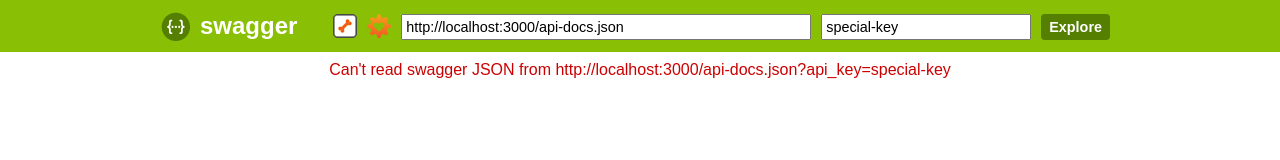
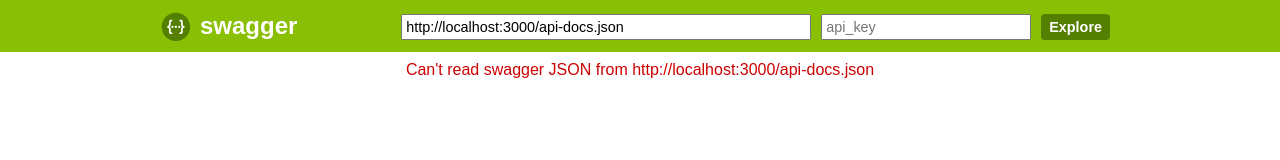
Before and after one commit to DavidMedeiros/collections-backend, a website: page doc/swagger/index.html in a window 1280 px wide. Drawn offline with Linux system fonts and the light colour scheme; no server answers; a web font is replaced by a local one.

Commit message:
:bear: Swagger Documentation

```diff
--- a/doc/swagger/index.html
+++ b/doc/swagger/index.html
@@ -20,7 +20,7 @@
 	$(function () {
 	    window.swaggerUi = new SwaggerUi({
                 discoveryUrl: "http://localhost:3000/api-docs.json",
-                apiKey:"special-key",
+                apiKey:"",
                 dom_id:"swagger-ui-container",
                 supportHeaderParams: false,
                 supportedSubmitMethods: ['get', 'post', 'put', 'delete'],
@@ -53,12 +53,6 @@
         <a id="logo" href="http://swagger.wordnik.com">swagger</a>
 
         <form id='api_selector'>
-            <div class='input icon-btn'>
-                <img id="show-pet-store-icon" src="images/pet_store_api.png" title="Show Swagger Petstore Example Apis">
-            </div>
-            <div class='input icon-btn'>
-                <img id="show-wordnik-dev-icon" src="images/wordnik_api.png" title="Show Wordnik Developer Apis">
-            </div>
             <div class='input'><input placeholder="http://example.com/api" id="input_baseUrl" name="baseUrl"
                                       type="text"/></div>
             <div class='input'><input placeholder="api_key" id="input_apiKey" name="apiKey" type="text"/></div>
--- a/doc/swagger/swagger-ui.js
+++ b/doc/swagger/swagger-ui.js
@@ -1116,21 +1116,12 @@
     }
 
     HeaderView.prototype.events = {
-      'click #show-pet-store-icon': 'showPetStore',
-      'click #show-wordnik-dev-icon': 'showWordnikDev',
       'click #explore': 'showCustom',
       'keyup #input_baseUrl': 'showCustomOnKeyup',
       'keyup #input_apiKey': 'showCustomOnKeyup'
     };
 
     HeaderView.prototype.initialize = function() {};
-
-    HeaderView.prototype.showPetStore = function(e) {
-      return this.trigger('update-swagger-ui', {
-        discoveryUrl: "http://petstore.swagger.wordnik.com/api/api-docs.json",
-        apiKey: "special-key"
-      });
-    };
 
     HeaderView.prototype.showWordnikDev = function(e) {
       return this.trigger('update-swagger-ui', {
```
Also changed, not shown: routes/collection.js (+8 -19 lines).
